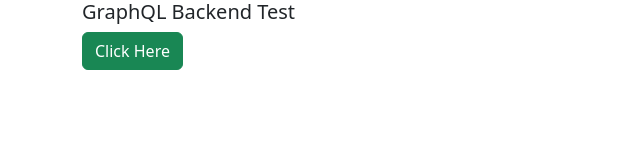
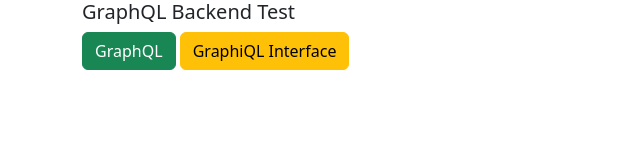
Before and after one commit to ubudab109/graphql-backend, a website: page src/index.html in a window 1280 px wide. Shown: the whole page, without its empty margins (0-640 px from the left). Drawn offline with nearby package versions, Linux system fonts and the light colour scheme.

Commit message:
heroku deploy

```diff
--- a/src/index.html
+++ b/src/index.html
@@ -17,7 +17,8 @@
       <div class="row">
         <div class="col-12">
           <h5>GraphQL Backend Test</h5>
-          <a href="/graphql" class="btn btn-success">Click Here</a>
+          <a href="/graphql" class="btn btn-success">GraphQL</a>
+          <a href="/graphiql" class="btn btn-warning">GraphiQL Interface</a>
         </div>
       </div>
     </div>
```
Also changed, not shown: src/index.ts (+4 -4 lines).
